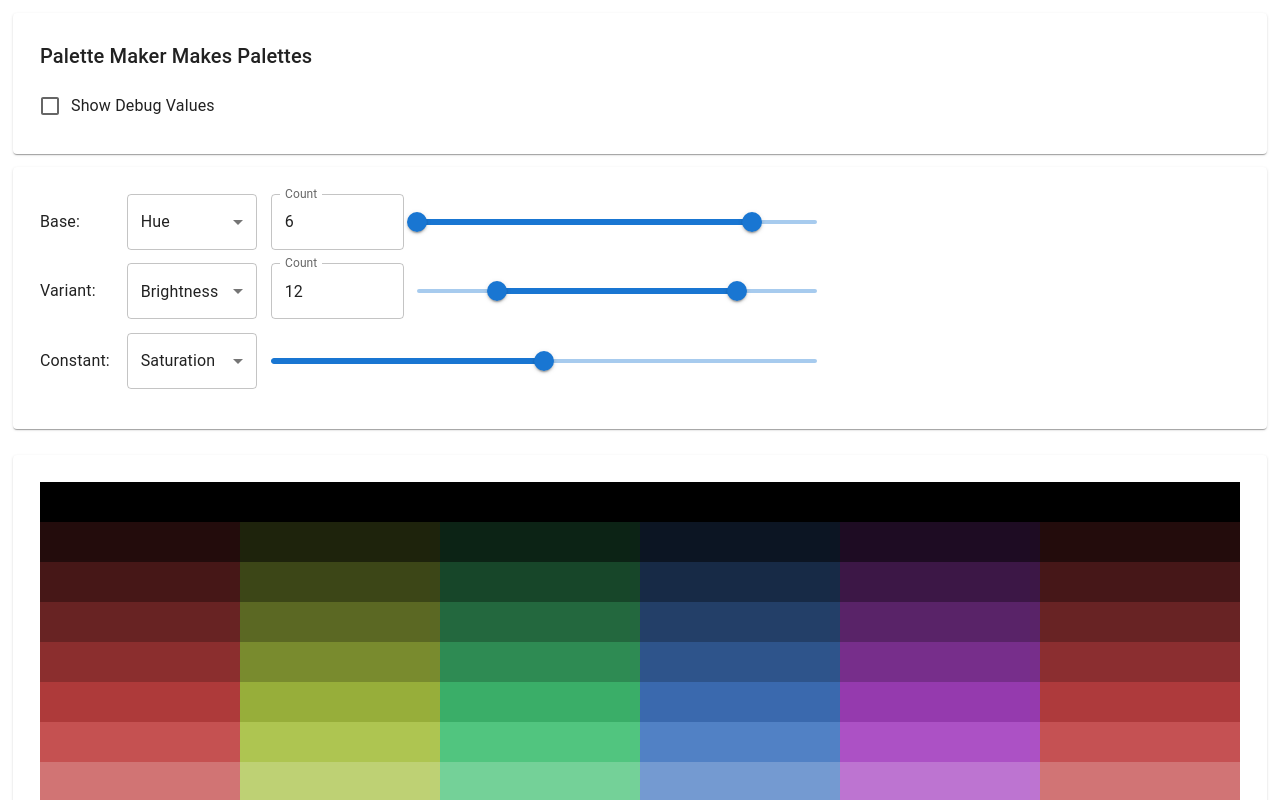
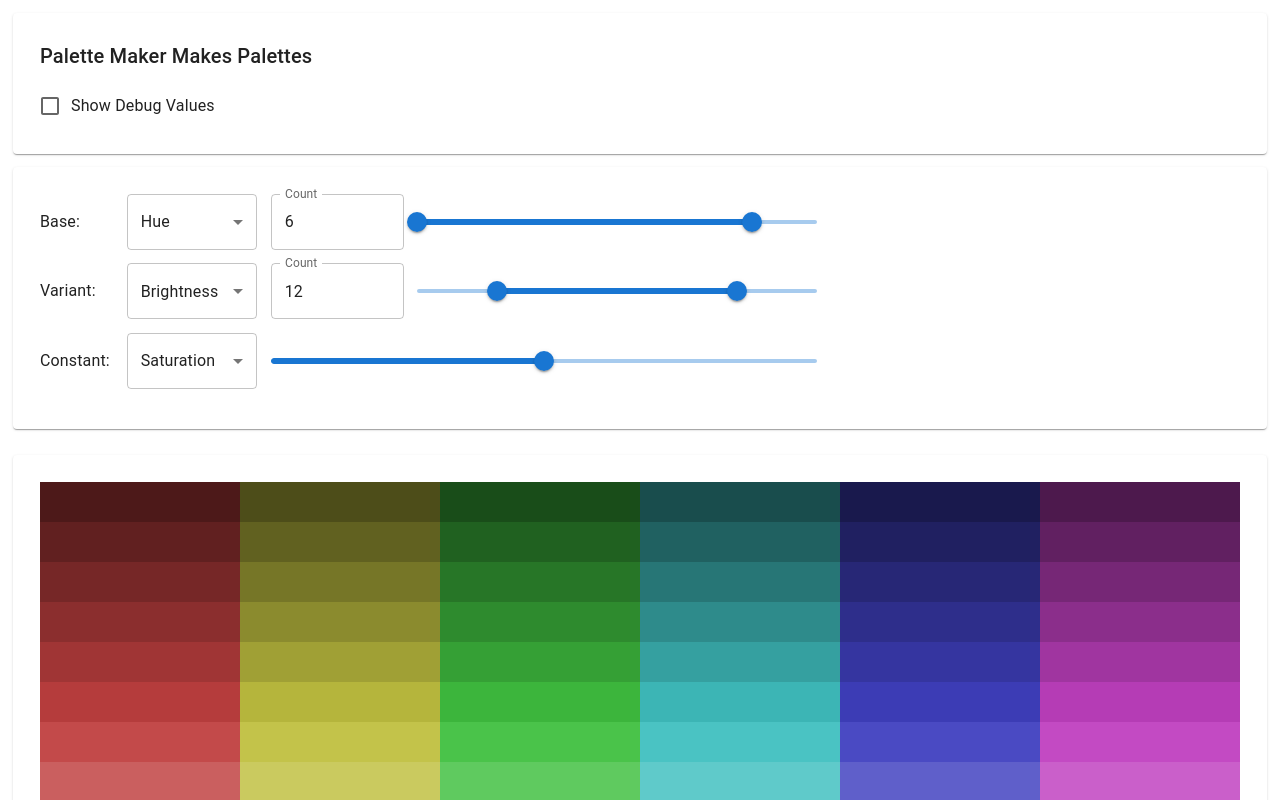
Before and after one commit to davor-skontra/pmmp, a React (Create React App) app: page / in a window 1280 px wide. Shown: the top 800 px of the page. Built offline with nearby package versions, Linux system fonts and the light colour scheme.

Commit message:
remove some unused lines, rearange some other

```diff
--- a/src/App.tsx
+++ b/src/App.tsx
@@ -18,15 +18,15 @@ const cardStyle: CSSProperties = {
 function App() {
     const maxFor = (property: ColorProperty) => property == ColorProperty.Hue ? 359 : 100;
 
+    const baseDefaultRange = new ColorPropertyRange(0, 300)
     const [baseSelection, setBaseSelection] = useState(ColorProperty.Hue)
     const [baseValue, setBaseValue] = useState(6)
-    const [baseRange, setBaseRange] = useState(new ColorPropertyRange(0, maxFor(baseSelection)))
-    const baseDefaultRange = new ColorPropertyRange(0, 300)
+    const [baseRange, setBaseRange] = useState(baseDefaultRange)
 
+    const variantDefaultRange = new ColorPropertyRange(20, 80)
     const [variantSelection, setVariantSelection] = useState(ColorProperty.Brightness)
     const [variantValue, setVariantValue] = useState(12)
-    const [variantRange, setVariantRange] = useState(new ColorPropertyRange(0, maxFor(variantSelection)))
-    const variantDefaultRange = new ColorPropertyRange(20, 80)
+    const [variantRange, setVariantRange] = useState(variantDefaultRange)
 
     const [constantSelection, setConstantSelection] = useState(ColorProperty.Saturation)
     const [constantValue, setConstantValue] = useState(50) // Middle value (between 0 and 100) for constant
--- a/src/color-property-range.ts
+++ b/src/color-property-range.ts
@@ -8,14 +8,4 @@ export default class ColorPropertyRange {
         this.min = min;
         this.max = max;
     }
-
-    public withMin = (min: number): ColorPropertyRange => {
-        this.min = min;
-        return this;
-    }
-
-    public withMax = (max: number): ColorPropertyRange => {
-        this.max = max;
-        return this;
-    }
 }
--- a/src/palette-engine.ts
+++ b/src/palette-engine.ts
@@ -38,12 +38,12 @@ function createColor(baseCurrent: number, variantCurrent: number, s: ColorCalcul
             {cp: s.constantColorProperty, v: s.constantValue},
         ]
 
-    const use = (cp: ColorProperty): number => {
+    const match = (cp: ColorProperty): number => {
         return _.find(values, x => x.cp == cp)!!.v
     }
 
     return Color.hsl(
-        use(ColorProperty.Hue), use(ColorProperty.Saturation), use(ColorProperty.Brightness)
+        match(ColorProperty.Hue), match(ColorProperty.Saturation), match(ColorProperty.Brightness)
     )
 }
 
```
